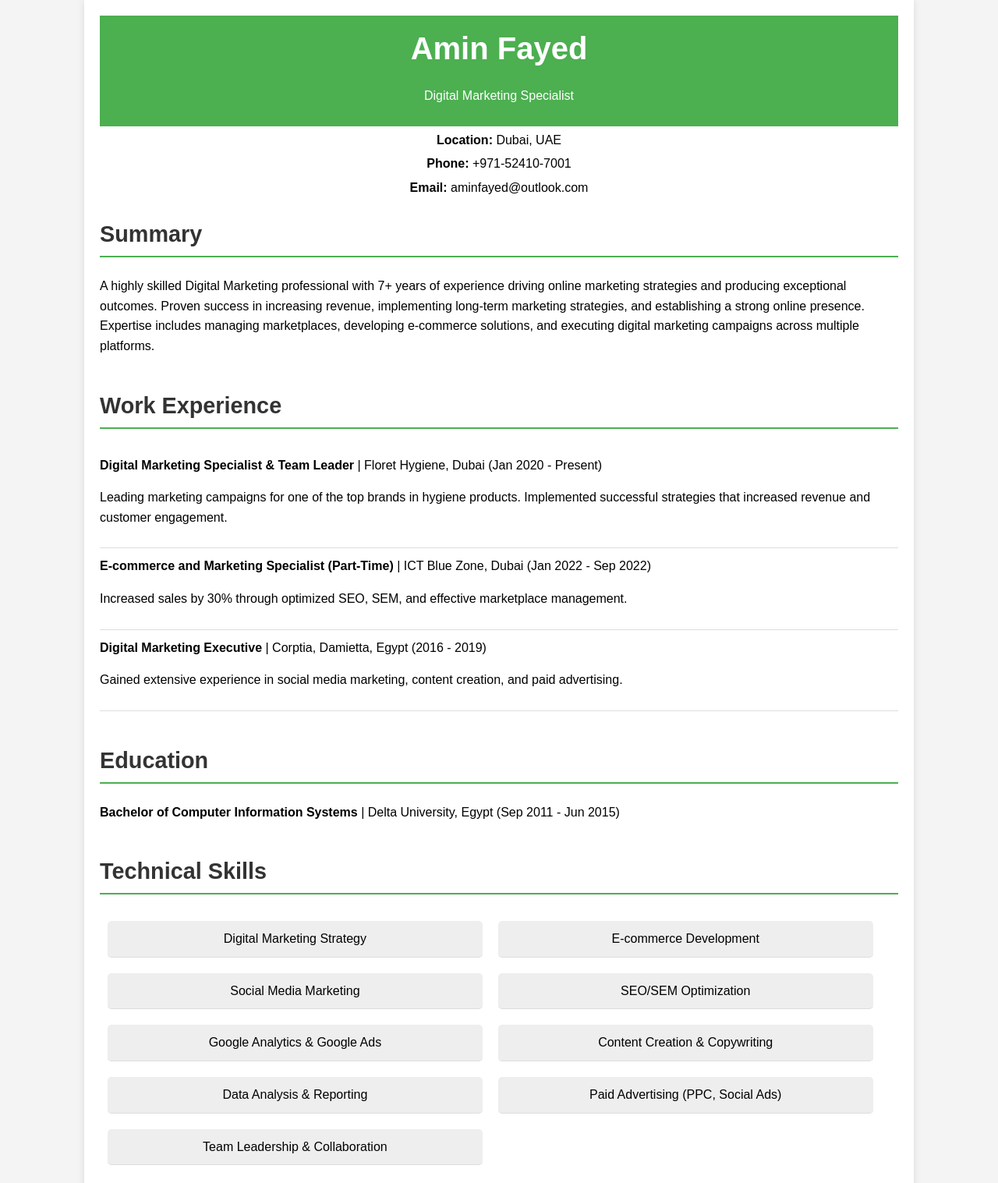
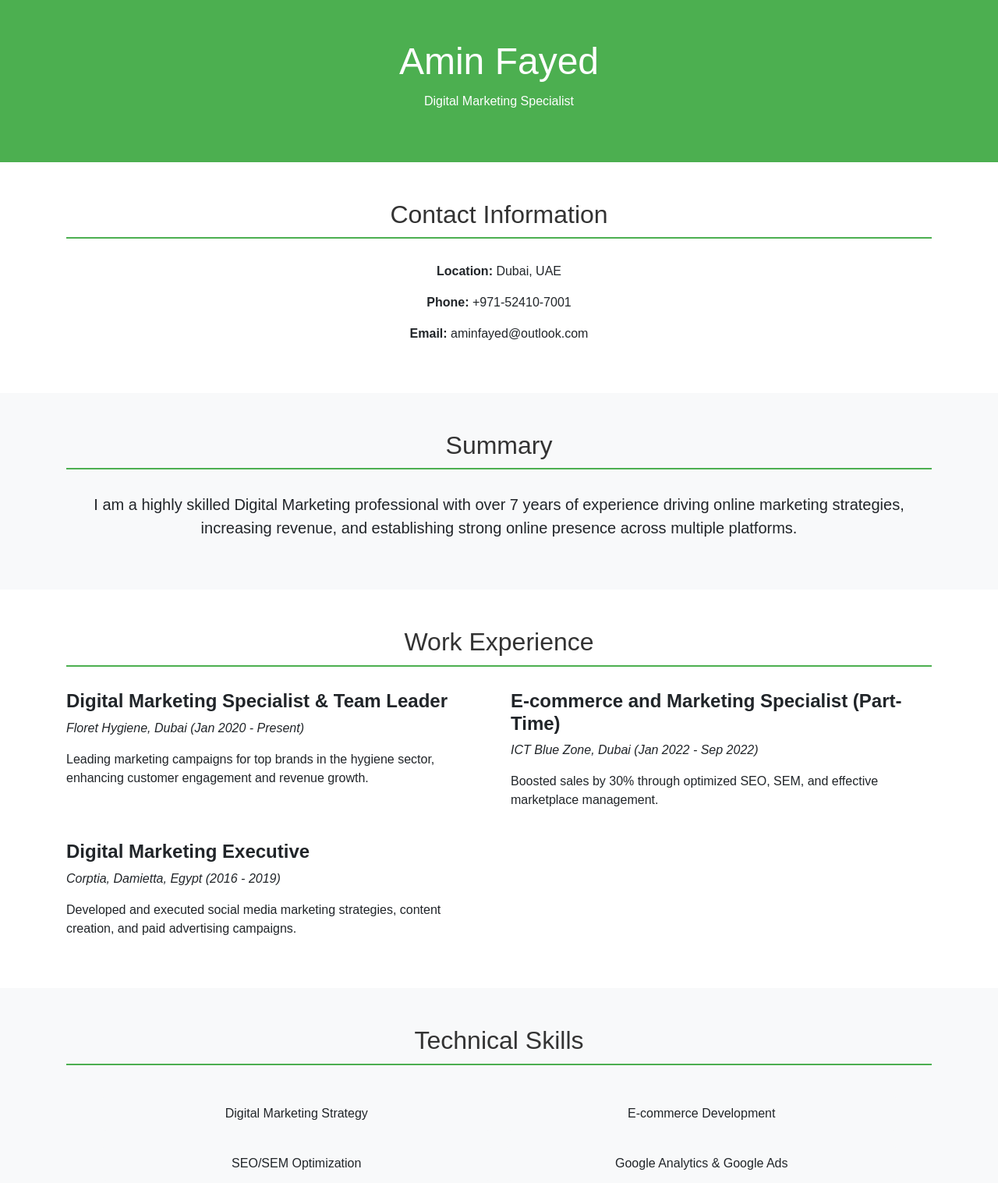
Before and after one commit to Maino0/My-CV, a plain HTML site: page index.html in a window 1280 px wide. Shown: the top 1517 px of the page at 78% size. Drawn offline with nearby package versions, Linux system fonts and the light colour scheme.

Commit message:
Update index.html

```diff
--- a/index.html
+++ b/index.html
@@ -4,137 +4,135 @@
     <meta charset="UTF-8">
     <meta name="viewport" content="width=device-width, initial-scale=1.0">
     <title>Amin Fayed - Digital Marketing Specialist</title>
+    <link href="https://stackpath.bootstrapcdn.com/bootstrap/4.5.2/css/bootstrap.min.css" rel="stylesheet">
     <style>
         body {
             font-family: 'Arial', sans-serif;
-            line-height: 1.6;
-            margin: 0;
-            padding: 0;
-            background-color: #f4f4f4;
         }
-        .container {
-            width: 80%;
-            margin: 0 auto;
-            padding: 20px;
-            background-color: white;
-            box-shadow: 0 0 10px rgba(0, 0, 0, 0.1);
-        }
-        header {
-            text-align: center;
-            padding: 10px;
+        .header {
             background-color: #4CAF50;
             color: white;
+            padding: 50px 0;
+            text-align: center;
         }
-        h1 {
-            margin: 0;
-            font-size: 2.5em;
+        .header h1 {
+            font-size: 3em;
+            margin-bottom: 10px;
         }
-        .contact-info {
-            text-align: center;
-            margin-bottom: 20px;
+        .section-title {
+            margin-bottom: 30px;
+            padding-bottom: 10px;
+            border-bottom: 2px solid #4CAF50;
+            color: #333;
         }
-        .contact-info p {
-            margin: 5px 0;
-        }
-        .section {
-            margin-bottom: 40px;
-        }
-        .section h2 {
-            font-size: 1.8em;
-            color: #333;
-            border-bottom: 2px solid #4CAF50;
-            padding-bottom: 5px;
-        }
-        ul {
-            list-style-type: none;
-            padding: 0;
-        }
-        ul li {
-            padding: 10px 0;
-            border-bottom: 1px solid #ddd;
-        }
-        .skills ul {
+        .skills-list {
             display: flex;
             flex-wrap: wrap;
         }
-        .skills ul li {
+        .skills-list li {
             width: 45%;
+            background-color: #f8f9fa;
             margin: 10px;
-            background-color: #eee;
             padding: 10px;
             border-radius: 5px;
             text-align: center;
         }
         footer {
-            text-align: center;
-            padding: 20px;
             background-color: #4CAF50;
             color: white;
-            margin-top: 40px;
+            padding: 20px 0;
+            text-align: center;
         }
     </style>
 </head>
 <body>
-    <div class="container">
-        <header>
+
+    <!-- Header Section -->
+    <header class="header">
+        <div class="container">
             <h1>Amin Fayed</h1>
             <p>Digital Marketing Specialist</p>
-        </header>
+        </div>
+    </header>
 
-        <div class="contact-info">
+    <!-- Contact Info Section -->
+    <section class="py-5">
+        <div class="container text-center">
+            <h2 class="section-title">Contact Information</h2>
             <p><strong>Location:</strong> Dubai, UAE</p>
             <p><strong>Phone:</strong> +971-52410-7001</p>
             <p><strong>Email:</strong> aminfayed@outlook.com</p>
         </div>
+    </section>
 
-        <div class="section">
-            <h2>Summary</h2>
-            <p>
-                A highly skilled Digital Marketing professional with 7+ years of experience driving online marketing strategies and producing exceptional outcomes. Proven success in increasing revenue, implementing long-term marketing strategies, and establishing a strong online presence. Expertise includes managing marketplaces, developing e-commerce solutions, and executing digital marketing campaigns across multiple platforms.
+    <!-- Summary Section -->
+    <section class="bg-light py-5">
+        <div class="container">
+            <h2 class="section-title text-center">Summary</h2>
+            <p class="lead text-center">
+                I am a highly skilled Digital Marketing professional with over 7 years of experience driving online marketing strategies, increasing revenue, and establishing strong online presence across multiple platforms.
             </p>
         </div>
+    </section>
 
-        <div class="section">
-            <h2>Work Experience</h2>
-            <ul>
-                <li>
-                    <strong>Digital Marketing Specialist & Team Leader</strong> | Floret Hygiene, Dubai (Jan 2020 - Present)
-                    <p>Leading marketing campaigns for one of the top brands in hygiene products. Implemented successful strategies that increased revenue and customer engagement.</p>
-                </li>
-                <li>
-                    <strong>E-commerce and Marketing Specialist (Part-Time)</strong> | ICT Blue Zone, Dubai (Jan 2022 - Sep 2022)
-                    <p>Increased sales by 30% through optimized SEO, SEM, and effective marketplace management.</p>
-                </li>
-                <li>
-                    <strong>Digital Marketing Executive</strong> | Corptia, Damietta, Egypt (2016 - 2019)
-                    <p>Gained extensive experience in social media marketing, content creation, and paid advertising.</p>
-                </li>
-            </ul>
+    <!-- Work Experience Section -->
+    <section class="py-5">
+        <div class="container">
+            <h2 class="section-title text-center">Work Experience</h2>
+            <div class="row">
+                <div class="col-md-6">
+                    <h4><strong>Digital Marketing Specialist & Team Leader</strong></h4>
+                    <p><em>Floret Hygiene, Dubai (Jan 2020 - Present)</em></p>
+                    <p>Leading marketing campaigns for top brands in the hygiene sector, enhancing customer engagement and revenue growth.</p>
+                </div>
+                <div class="col-md-6">
+                    <h4><strong>E-commerce and Marketing Specialist (Part-Time)</strong></h4>
+                    <p><em>ICT Blue Zone, Dubai (Jan 2022 - Sep 2022)</em></p>
+                    <p>Boosted sales by 30% through optimized SEO, SEM, and effective marketplace management.</p>
+                </div>
+                <div class="col-md-6 mt-4">
+                    <h4><strong>Digital Marketing Executive</strong></h4>
+                    <p><em>Corptia, Damietta, Egypt (2016 - 2019)</em></p>
+                    <p>Developed and executed social media marketing strategies, content creation, and paid advertising campaigns.</p>
+                </div>
+            </div>
         </div>
+    </section>
 
-        <div class="section">
-            <h2>Education</h2>
-            <p><strong>Bachelor of Computer Information Systems</strong> | Delta University, Egypt (Sep 2011 - Jun 2015)</p>
-        </div>
-
-        <div class="section skills">
-            <h2>Technical Skills</h2>
-            <ul>
+    <!-- Skills Section -->
+    <section class="bg-light py-5">
+        <div class="container">
+            <h2 class="section-title text-center">Technical Skills</h2>
+            <ul class="skills-list list-unstyled d-flex justify-content-center">
                 <li>Digital Marketing Strategy</li>
                 <li>E-commerce Development</li>
-                <li>Social Media Marketing</li>
                 <li>SEO/SEM Optimization</li>
                 <li>Google Analytics & Google Ads</li>
                 <li>Content Creation & Copywriting</li>
-                <li>Data Analysis & Reporting</li>
                 <li>Paid Advertising (PPC, Social Ads)</li>
                 <li>Team Leadership & Collaboration</li>
+                <li>Data Analysis & Reporting</li>
             </ul>
         </div>
+    </section>
 
-        <footer>
+    <!-- Education Section -->
+    <section class="py-5">
+        <div class="container">
+            <h2 class="section-title text-center">Education</h2>
+            <p class="text-center"><strong>Bachelor of Computer Information Systems</strong> | Delta University, Egypt (Sep 2011 - Jun 2015)</p>
+        </div>
+    </section>
+
+    <!-- Footer Section -->
+    <footer>
+        <div class="container">
             <p>&copy; 2024 Amin Fayed. All Rights Reserved.</p>
-        </footer>
-    </div>
+        </div>
+    </footer>
+
+    <!-- Bootstrap JS -->
+    <script src="https://code.jquery.com/jquery-3.5.1.slim.min.js"></script>
+    <script src="https://cdn.jsdelivr.net/npm/bootstrap@4.5.2/dist/js/bootstrap.bundle.min.js"></script>
 </body>
 </html>
```
